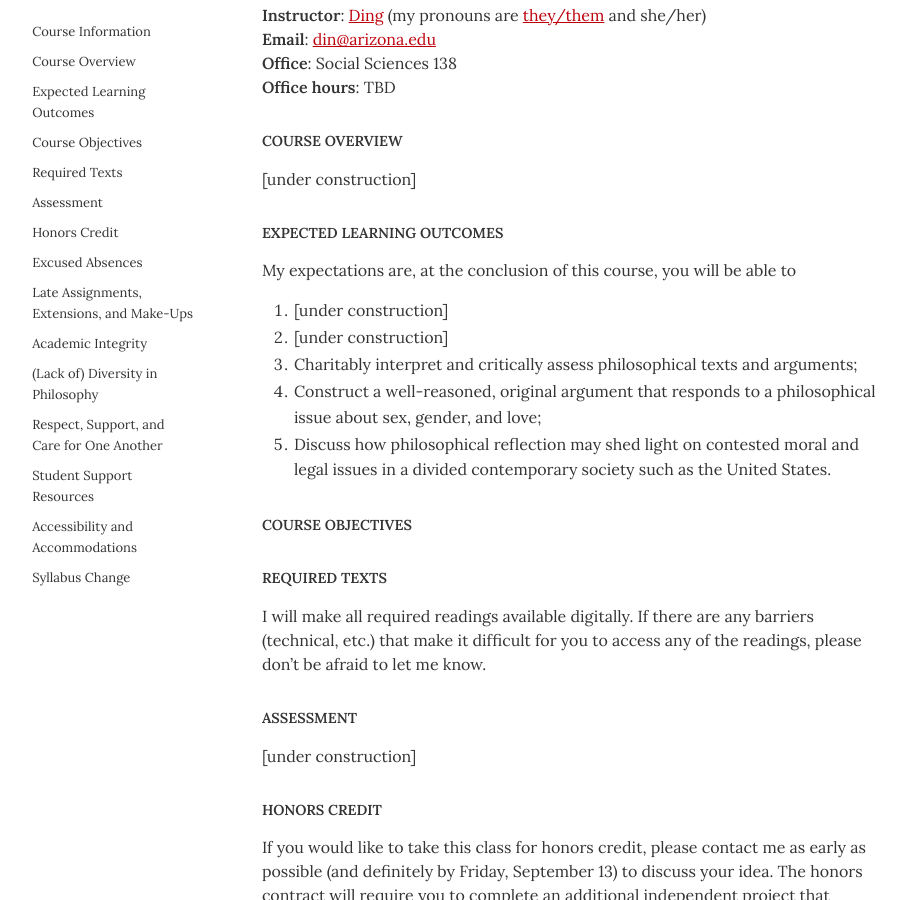
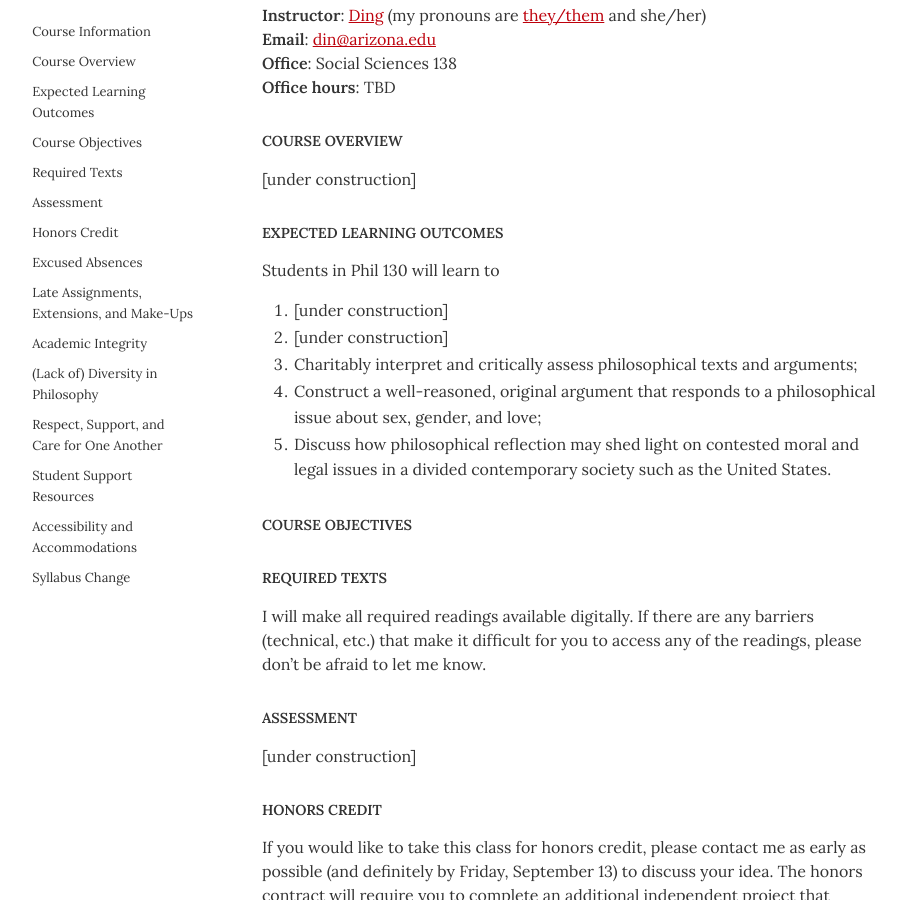
Before and after one commit to dingherself/130, a Jekyll site: the page built from syllabus.md, in a window 1280 px wide and 900 px high, scrolled down 351 px. Shown: the whole window, without its empty margins (194-1100 px from the left). Built offline with Jekyll 4.4.1, drawn with Linux system fonts in a browser that asks for light colours.

Commit message:
update language

```diff
--- a/syllabus.md
+++ b/syllabus.md
@@ -28,7 +28,7 @@ date: 2024-05-27
 
 ## Expected Learning Outcomes
 
-My expectations are, at the conclusion of this course, you will be able to
+Students in Phil 130 will learn to
 
 1. [under construction]
 2. [under construction]
```
